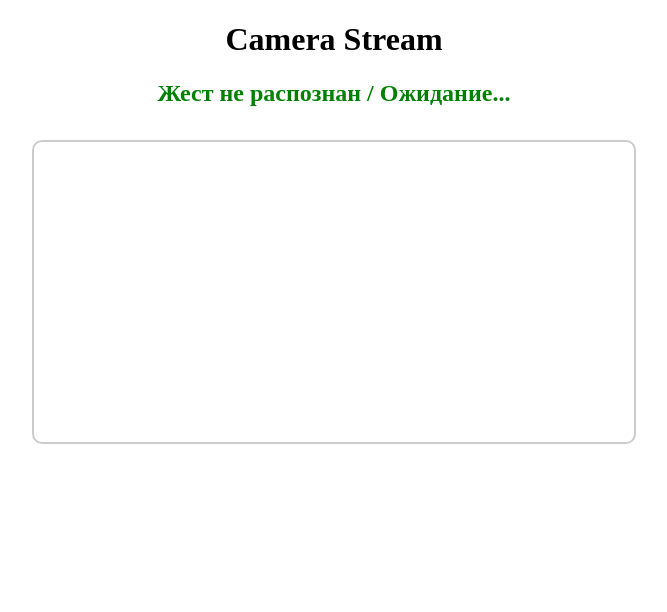
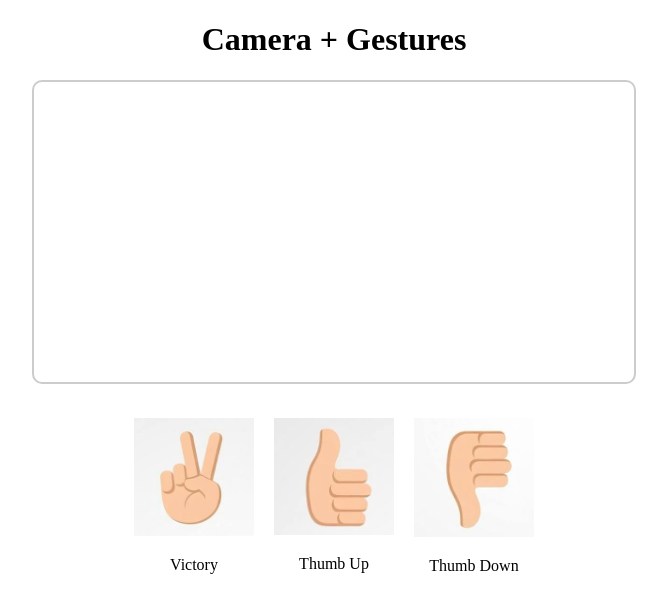
Before and after one commit to NadjaKim/signs, a React (Vite) app: page / in a window 1280 px wide. Shown: the top 612 px of the page, without its empty margins (306-973 px from the left). Built offline with nearby package versions, Linux system fonts and the light colour scheme; no server answers.

Commit message:
Мои изменения в App.jsx

```diff
--- a/src/App.jsx
+++ b/src/App.jsx
@@ -1,27 +1,35 @@
 import { useEffect, useRef, useState } from "react";
+
+
+import thumbUp from "./gestures/thumb_up.jpg";
+import thumbDown from "./gestures/thumb_down.jpg";
+import closedFist from "./gestures/closed_fist.jpg";
+import openPalm from "./gestures/open_palm.jpg";
+import victory from "./gestures/victory.jpg";
+import pointingUp from "./gestures/pointing_up.jpg";
+import iloveyou from "./gestures/iloveyou.jpg";
 
 function App() {
   const videoRef = useRef(null);
-  const canvasRef = useRef(null);
-  const wsRef = useRef(null);
+  const [error, setError] = useState(null);
+  const [selected, setSelected] = useState([]);
 
-  const [error, setError] = useState(null);
-  const [gesture, setGesture] = useState("");
+  const gestures = [
+    { name: "Thumb Up", img: thumbUp },
+    { name: "Thumb Down", img: thumbDown },
+    { name: "Closed Fist", img: closedFist },
+    { name: "Open Palm", img: openPalm },
+    { name: "Victory", img: victory },
+    { name: "Pointing Up", img: pointingUp },
+    { name: "ILoveYou", img: iloveyou },
+  ];
+
+  const getRandomGestures = () => {
+    const shuffled = [...gestures].sort(() => Math.random() - 0.5);
+    setSelected(shuffled.slice(0, 3));
+  };
 
   useEffect(() => {
-    // 1. Устанавливаем WebSocket соединение с бэкендом
-    wsRef.current = new WebSocket("ws://localhost:8000/ws/gesture");
-
-    wsRef.current.onmessage = (event) => {
-      // Получаем ответ от бэкенда и обновляем стейт
-      setGesture(event.data);
-    };
-
-    wsRef.current.onerror = (err) => {
-      console.error("Ошибка WebSocket:", err);
-    };
-
-    // 2. Включаем камеру
     const enableCamera = async () => {
       try {
         const stream = await navigator.mediaDevices.getUserMedia({
@@ -32,63 +40,18 @@ function App() {
           videoRef.current.srcObject = stream;
         }
       } catch (err) {
-        console.error("Ошибка доступа к камере:", err);
-        setError("Не удалось получить доступ к камере");
+        console.error(err);
+        setError("Нет доступа к камере");
       }
     };
 
     enableCamera();
-
-    // Очистка при размонтировании компонента
-    return () => {
-      if (wsRef.current) {
-        wsRef.current.close();
-      }
-    };
-  }, []);
-
-  useEffect(() => {
-    // 3. Запускаем цикл отправки кадров
-    const intervalId = setInterval(() => {
-      const video = videoRef.current;
-      const canvas = canvasRef.current;
-      const ws = wsRef.current;
-
-      // Убеждаемся, что видео идет и сокет открыт
-      if (video && canvas && ws?.readyState === WebSocket.OPEN) {
-        if (video.videoWidth > 0 && video.videoHeight > 0) {
-          const context = canvas.getContext("2d");
-          canvas.width = video.videoWidth;
-          canvas.height = video.videoHeight;
-
-          // Рисуем текущий кадр видео на канвасе
-          context.drawImage(video, 0, 0, canvas.width, canvas.height);
-
-          // Конвертируем канвас в Blob (JPEG) и отправляем
-          canvas.toBlob(
-            (blob) => {
-              if (blob) {
-                ws.send(blob);
-              }
-            },
-            "image/jpeg",
-            0.7 // Качество 70% для сжатия и скорости передачи
-          );
-        }
-      }
-    }, 100); // <-- 100 мс (10 кадров в секунду). Это оптимально!
-
-    return () => clearInterval(intervalId);
+    getRandomGestures();
   }, []);
 
   return (
     <div style={{ textAlign: "center", marginTop: "20px" }}>
-      <h1>Camera Stream</h1>
-
-      {/* Показываем распознанный жест */}
-      <h2 style={{ color: "green", minHeight: "40px" }}>
-        {gesture ? `Распознан жест: ${gesture}` : "Жест не распознан / Ожидание..."}
-      </h2>
+      <h1>Camera + Gestures</h1>
 
       {error && <p style={{ color: "red" }}>{error}</p>}
 
@@ -98,13 +61,33 @@ function App() {
         playsInline
         style={{
           width: "600px",
+          border: "2px solid #ccc",
           borderRadius: "10px",
-          border: "2px solid #ccc",
         }}
       />
 
-      {/* Скрытый канвас для захвата кадров */}
-      <canvas ref={canvasRef} style={{ display: "none" }} />
+
+      <div
+        style={{
+          display: "flex",
+          justifyContent: "center",
+          marginTop: "20px",
+        }}
+      >
+        {selected.map((g, i) => (
+          <div key={i} style={{ margin: "10px" }}>
+            <img
+              src={g.img}
+              alt={g.name}
+              width="120"
+              onError={(e) => {
+                console.log("Ошибка картинки:", g.img);
+              }}
+            />
+            <p>{g.name}</p>
+          </div>
+        ))}
+      </div>
     </div>
   );
 }
```
